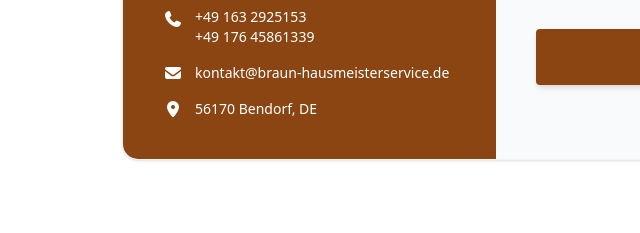
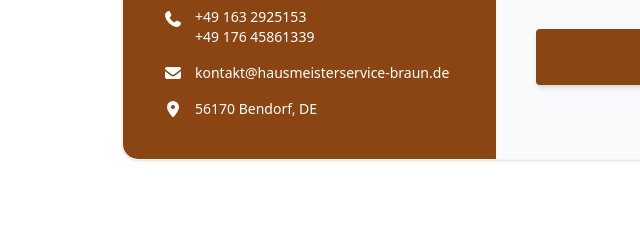
Before and after one commit to braunericdev/hsb-website-vite, a website built with Vite: page index.html in a window 1280 px wide. Shown: the part 4025-4258 px from the top of the page, 70-710 px from the left. Built offline with nearby package versions, Linux system fonts and the light colour scheme.

Commit message:
email im konatktberreich der startseite korrigiert

```diff
--- a/index.html
+++ b/index.html
@@ -313,7 +313,7 @@
                         </div>
                         <div class="flex items-center">
                             <i class="fas fa-envelope mr-3 w-5"></i>
-                            <span class="text-sm text-white break-all">kontakt@braun-hausmeisterservice.de</span>
+                            <span class="text-sm text-white break-all">kontakt@hausmeisterservice-braun.de</span>
                         </div>
                         <div class="flex items-center">
                             <i class="fas fa-map-marker-alt mr-3 w-5"></i>
```
